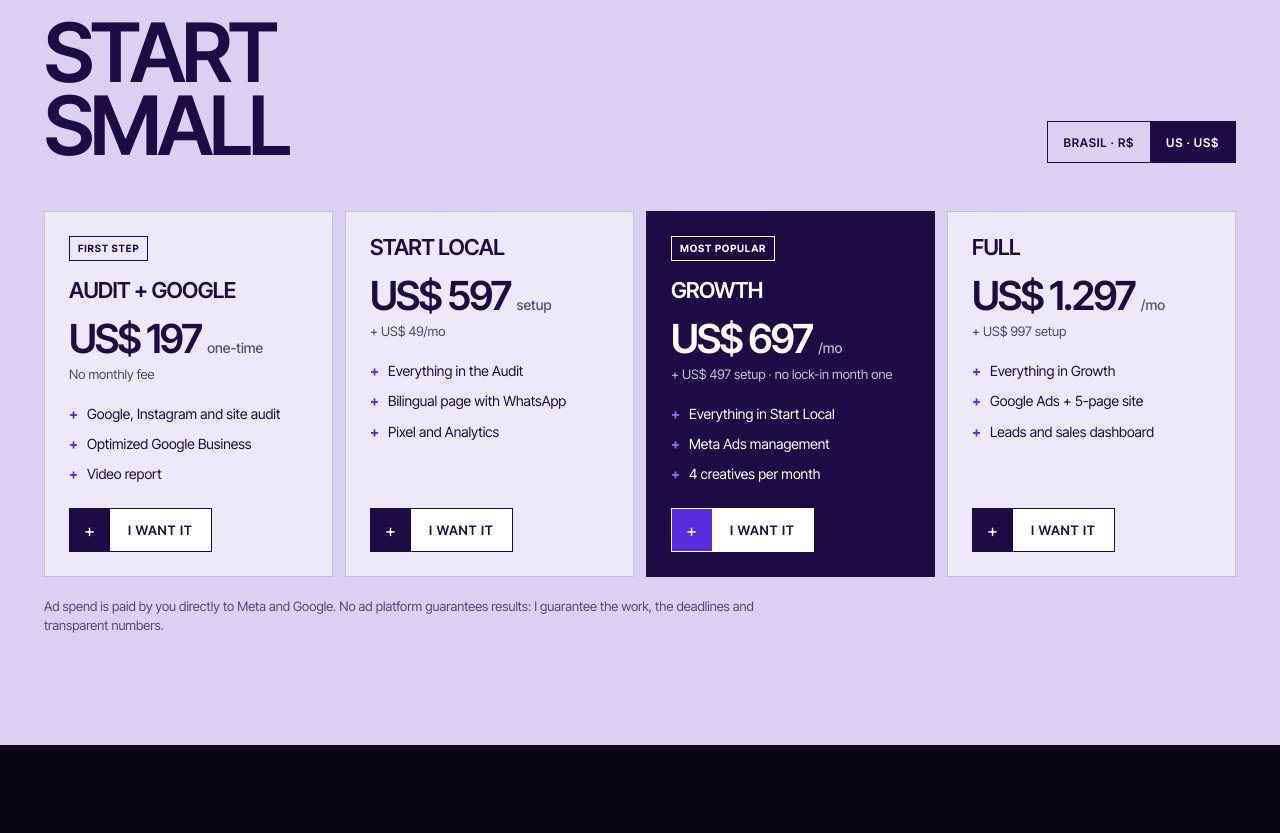
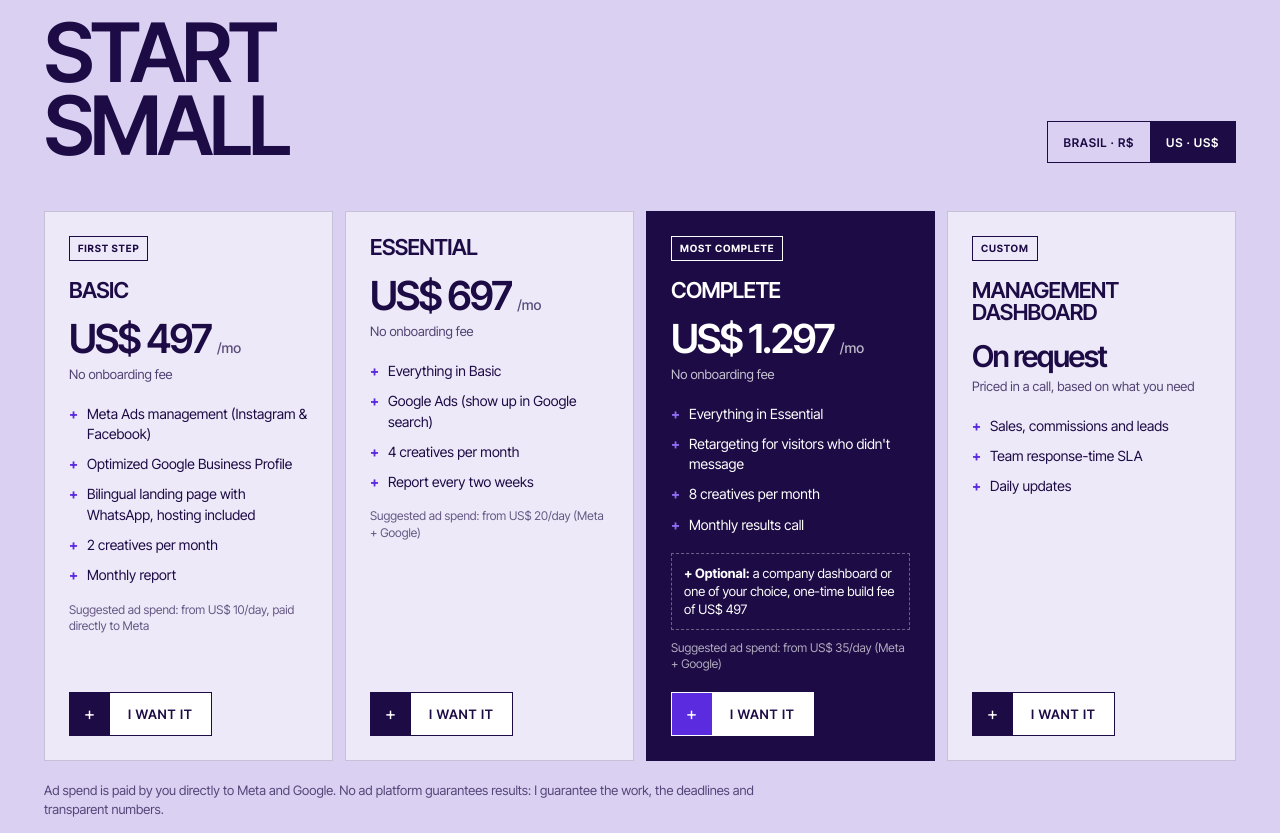
Before and after one commit to paquergustavo-lang/paquer-agencia, a plain HTML site: page index.html in a window 1280 px wide. Shown: the part 3010-3843 px from the top of the page. Drawn offline with Linux system fonts and the light colour scheme.

Commit message:
Planos em dólar no mesmo padrão dos em real, sem taxa de implantação
Co-Authored-By: Claude Opus 5.5 <noreply@anthropic.com>
Claude-Session: https://claude.ai/code/session_01HFzkeKv4bP3NwoZ9HRzr3f

```diff
--- a/index.html
+++ b/index.html
@@ -366,22 +366,31 @@ body.en [data-en]{display:revert}
     <!-- EUA -->
     <div class="plans usd">
       <div class="plan"><span class="tag" data-pt>Primeiro passo</span><span class="tag" data-en>First step</span>
-        <h3><span data-pt>Diagnóstico + Google</span><span data-en>Audit + Google</span></h3>
-        <div class="price">US$ 197 <small data-pt>único</small><small data-en>one-time</small></div><div class="setup"><span data-pt>Sem mensalidade</span><span data-en>No monthly fee</span></div>
-        <ul><li><span data-pt>Auditoria de Google, Instagram e site</span><span data-en>Google, Instagram and site audit</span></li><li><span data-pt>Google Business otimizado</span><span data-en>Optimized Google Business</span></li><li><span data-pt>Relatório em vídeo</span><span data-en>Video report</span></li></ul>
+        <h3><span data-pt>Básico</span><span data-en>Basic</span></h3>
+        <div class="price">US$ 497 <small data-pt>/mês</small><small data-en>/mo</small></div>
+        <div class="setup"><span data-pt>Sem taxa de implantação</span><span data-en>No onboarding fee</span></div>
+        <ul><li><span data-pt>Gestão de Meta Ads (Instagram e Facebook)</span><span data-en>Meta Ads management (Instagram & Facebook)</span></li><li><span data-pt>Google Business Profile otimizado</span><span data-en>Optimized Google Business Profile</span></li><li><span data-pt>Landing page bilíngue com WhatsApp, hospedagem inclusa</span><span data-en>Bilingual landing page with WhatsApp, hosting included</span></li><li><span data-pt>2 criativos por mês</span><span data-en>2 creatives per month</span></li><li><span data-pt>Relatório mensal</span><span data-en>Monthly report</span></li></ul>
+        <div class="verba"><span data-pt>Verba sugerida: a partir de US$ 10/dia, paga direto ao Meta</span><span data-en>Suggested ad spend: from US$ 10/day, paid directly to Meta</span></div>
         <a class="btn wa-link" href="#" target="_blank" rel="noopener"><span class="plus">+</span><span class="txt"><span data-pt>Quero</span><span data-en>I want it</span></span></a></div>
-      <div class="plan"><h3>Start Local</h3>
-        <div class="price">US$ 597 <small>setup</small></div><div class="setup"><span data-pt>+ US$ 49/mês</span><span data-en>+ US$ 49/mo</span></div>
-        <ul><li><span data-pt>Tudo do Diagnóstico</span><span data-en>Everything in the Audit</span></li><li><span data-pt>Página bilíngue com WhatsApp</span><span data-en>Bilingual page with WhatsApp</span></li><li><span data-pt>Pixel e Analytics</span><span data-en>Pixel and Analytics</span></li></ul>
+      <div class="plan"><h3><span data-pt>Essencial</span><span data-en>Essential</span></h3>
+        <div class="price">US$ 697 <small data-pt>/mês</small><small data-en>/mo</small></div>
+        <div class="setup"><span data-pt>Sem taxa de implantação</span><span data-en>No onboarding fee</span></div>
+        <ul><li><span data-pt>Tudo do Básico</span><span data-en>Everything in Basic</span></li><li><span data-pt>Google Ads (aparecer na pesquisa do Google)</span><span data-en>Google Ads (show up in Google search)</span></li><li><span data-pt>4 criativos por mês</span><span data-en>4 creatives per month</span></li><li><span data-pt>Relatório a cada 15 dias</span><span data-en>Report every two weeks</span></li></ul>
+        <div class="verba"><span data-pt>Verba sugerida: a partir de US$ 20/dia (Meta + Google)</span><span data-en>Suggested ad spend: from US$ 20/day (Meta + Google)</span></div>
         <a class="btn wa-link" href="#" target="_blank" rel="noopener"><span class="plus">+</span><span class="txt"><span data-pt>Quero</span><span data-en>I want it</span></span></a></div>
-      <div class="plan hot"><span class="tag" data-pt>Mais escolhido</span><span class="tag" data-en>Most popular</span>
-        <h3>Growth</h3>
-        <div class="price">US$ 697 <small data-pt>/mês</small><small data-en>/mo</small></div><div class="setup"><span data-pt>+ US$ 497 de setup · sem fidelidade no 1º mês</span><span data-en>+ US$ 497 setup · no lock-in month one</span></div>
-        <ul><li><span data-pt>Tudo do Start Local</span><span data-en>Everything in Start Local</span></li><li><span data-pt>Gestão de Meta Ads</span><span data-en>Meta Ads management</span></li><li><span data-pt>4 criativos por mês</span><span data-en>4 creatives per month</span></li></ul>
+      <div class="plan hot"><span class="tag" data-pt>Mais completo</span><span class="tag" data-en>Most complete</span>
+        <h3><span data-pt>Completo</span><span data-en>Complete</span></h3>
+        <div class="price">US$ 1.297 <small data-pt>/mês</small><small data-en>/mo</small></div>
+        <div class="setup"><span data-pt>Sem taxa de implantação</span><span data-en>No onboarding fee</span></div>
+        <ul><li><span data-pt>Tudo do Essencial</span><span data-en>Everything in Essential</span></li><li><span data-pt>Remarketing para quem visitou e não chamou</span><span data-en>Retargeting for visitors who didn't message</span></li><li><span data-pt>8 criativos por mês</span><span data-en>8 creatives per month</span></li><li><span data-pt>Reunião mensal de resultados</span><span data-en>Monthly results call</span></li></ul>
+        <div class="addon"><span data-pt><b>+ Opcional:</b> dashboard da empresa ou à sua escolha, com implantação única de US$ 497</span><span data-en><b>+ Optional:</b> a company dashboard or one of your choice, one-time build fee of US$ 497</span></div>
+        <div class="verba"><span data-pt>Verba sugerida: a partir de US$ 35/dia (Meta + Google)</span><span data-en>Suggested ad spend: from US$ 35/day (Meta + Google)</span></div>
         <a class="btn violet wa-link" href="#" target="_blank" rel="noopener"><span class="plus">+</span><span class="txt"><span data-pt>Quero</span><span data-en>I want it</span></span></a></div>
-      <div class="plan"><h3>Full</h3>
-        <div class="price">US$ 1.297 <small data-pt>/mês</small><small data-en>/mo</small></div><div class="setup"><span data-pt>+ US$ 997 de setup</span><span data-en>+ US$ 997 setup</span></div>
-        <ul><li><span data-pt>Tudo do Growth</span><span data-en>Everything in Growth</span></li><li><span data-pt>Google Ads + site de 5 páginas</span><span data-en>Google Ads + 5-page site</span></li><li><span data-pt>Painel de leads e vendas</span><span data-en>Leads and sales dashboard</span></li></ul>
+      <div class="plan"><span class="tag" data-pt>Sob medida</span><span class="tag" data-en>Custom</span>
+        <h3><span data-pt>Painel de Gestão</span><span data-en>Management Dashboard</span></h3>
+        <div class="price" style="font-size:30px"><span data-pt>Sob consulta</span><span data-en>On request</span></div>
+        <div class="setup"><span data-pt>Valor definido na reunião, conforme o que a empresa precisa</span><span data-en>Priced in a call, based on what you need</span></div>
+        <ul><li><span data-pt>Vendas, comissão e leads</span><span data-en>Sales, commissions and leads</span></li><li><span data-pt>SLA de atendimento da equipe</span><span data-en>Team response-time SLA</span></li><li><span data-pt>Atualização diária</span><span data-en>Daily updates</span></li></ul>
         <a class="btn wa-link" href="#" target="_blank" rel="noopener"><span class="plus">+</span><span class="txt"><span data-pt>Quero</span><span data-en>I want it</span></span></a></div>
     </div>
     <p class="fine"><span data-pt>A verba de anúncio é paga pelo cliente direto ao Meta e ao Google. Nenhuma plataforma garante resultado: eu garanto o trabalho, os prazos e a transparência nos números.</span><span data-en>Ad spend is paid by you directly to Meta and Google. No ad platform guarantees results: I guarantee the work, the deadlines and transparent numbers.</span></p>
```
